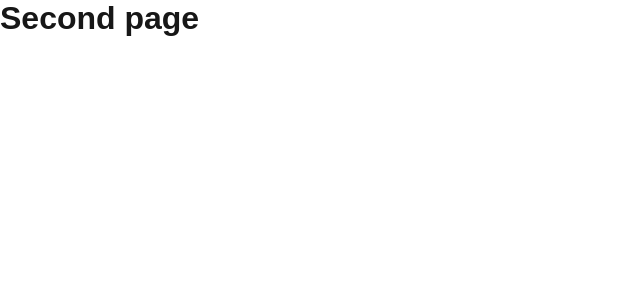
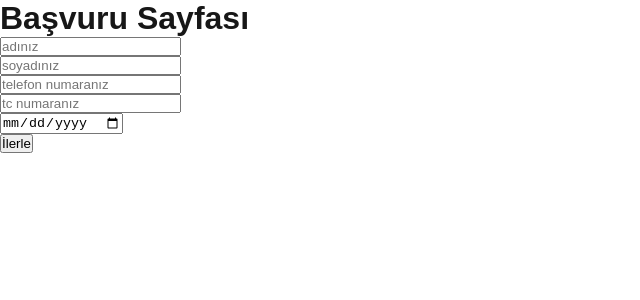
Before and after one commit to ecesemabekdemir/ogrenciKayitFormu, a Next.js app: page / in a window 1280 px wide. Shown: the top 300 px of the page, without its empty margins (0-640 px from the left). Built offline with nearby package versions, Linux system fonts and the light colour scheme.

Commit message:
comp. silindi basvuru yap comp. olusturuldu, action olusturuldu

```diff
--- /dev/null
+++ b/action/basvuru.js
@@ -0,0 +1,15 @@
+"use server";
+
+export async function BasvuruYapAksiyonu(prevState, values) {
+  let errors = {};
+  if (formObj.step == 1) {
+    errors = {
+      name: !values.name && "İsim boş olamaz",
+      surname: !values.surname && "Soyad boş olamaz",
+      phone: !formObj.phone && "Telefon alanı boş olamaz",
+      tcno: !formObj.tcno && "TCNO alanı boş olamaz",
+    };
+  }
+
+  return { errors };
+}
--- /dev/null
+++ b/app/basvuru-yap/page.jsx
@@ -0,0 +1,101 @@
+"use client";
+import { useState } from "react";
+import { BasvuruYapAksiyonu } from "@/action/basvuru";
+import { useFormState } from "react-dom";
+
+export default function Basvuru() {
+  const [formState, formAction] = useFormState(BasvuruYapAksiyonu, null);
+  const [step, setStep] = useState(1);
+
+  const handleSubmit = async (e) => {
+    e.preventDefault();
+    const formData = new FormData(e.target);
+    const formObj = Object.fromEntries(formData);
+    const response = await formAction(formObj);
+    console.log(response);
+
+    setStep((prev) => prev + 1);
+  };
+
+  return (
+    <>
+      <h1>Başvuru Sayfası</h1>
+      <form onSubmit={handleSubmit}>
+        <input type="hidden" name="step" value={step} />
+        {step === 1 && (
+          <>
+            <p>
+              <label htmlFor="">
+                <input type="text" name="name" id="name" placeholder="adınız" />
+              </label>{" "}
+              <br />
+              {formState?.errors?.name && (
+                <small className="text-red-500">
+                  {formState?.errors?.name}
+                </small>
+              )}
+            </p>
+            <p>
+              <label htmlFor="">
+                <input
+                  type="text"
+                  name="surname"
+                  id="surname"
+                  placeholder="soyadınız"
+                />
+              </label>
+              {formState?.errors?.surname && (
+                <small className="text-red-500">
+                  {formState?.errors?.surname}
+                </small>
+              )}
+            </p>
+            <p>
+              <label htmlFor="">
+                <input
+                  type="number"
+                  name="phone"
+                  id="phone"
+                  placeholder="telefon numaranız"
+                />
+              </label>
+              {formState?.errors?.phone && (
+                <small className="text-red-500">
+                  {formState?.errors?.phone}
+                </small>
+              )}
+            </p>
+            <p>
+              <label htmlFor="">
+                <input
+                  type="number"
+                  name="tcno"
+                  id="tcno"
+                  placeholder="tc numaranız"
+                />
+              </label>
+              {formState?.errors?.tcno && (
+                <small className="text-red-500">
+                  {formState?.errors?.tcno}
+                </small>
+              )}
+            </p>
+            <p>
+              <label htmlFor="">
+                <input
+                  type="date"
+                  name="dogumTarihi"
+                  id="dogumTarihi"
+                  placeholder="Doğum tarihi"
+                />
+              </label>
+            </p>
+          </>
+        )}
+        {step === 2 && <input type="text" name="test" placeholder="TEST" />}
+
+        <button>{step === 4 ? "Kaydet" : "İlerle"}</button>
+      </form>
+    </>
+  );
+}
--- a/app/components/firstpage/page.jsx
+++ /dev/null
@@ -1,7 +0,0 @@
-export default function FirstPage() {
-  return (
-    <>
-      <div className="firstPageContainer"></div>
-    </>
-  );
-}
--- a/app/components/secondpage/page.jsx
+++ /dev/null
@@ -1,5 +0,0 @@
-export default function SecondPage() {
-  return (
-    <h1>Second page</h1>
-  )
-}
--- a/app/page.js
+++ b/app/page.js
@@ -1,11 +1,9 @@
-import FirstPage from "./components/firstpage/page";
-import SecondPage from "./components/secondpage/page";
+import Basvuru from "./basvuru-yap/page";
 
 export default function Home() {
   return (
     <>
-      <FirstPage />
-      <SecondPage />
+      <Basvuru />
     </>
   );
 }
```
